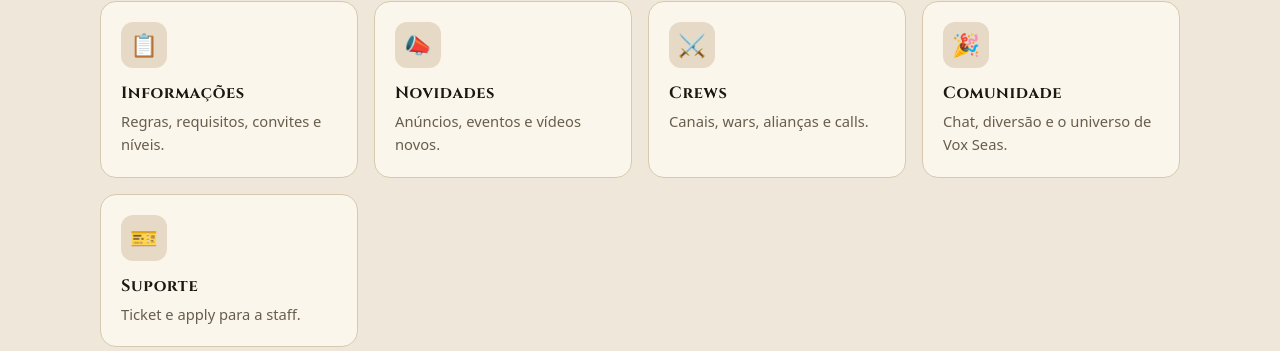
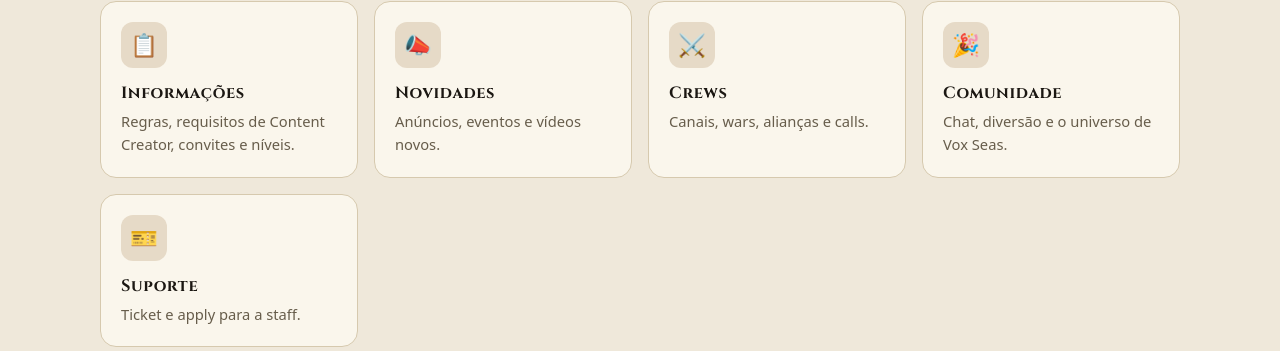
Before and after one commit to K4N3K154/Kyzen-Sa, a Flask app: page / in a window 1280 px wide. Shown: the part 2046-2397 px from the top of the page. Run offline with Flask 3, Linux system fonts and the light colour scheme; data that the repository does not hold is empty.

Commit message:
pagina content creator
Co-Authored-By: Claude Opus 5.5 <noreply@anthropic.com>

```diff
--- a/templates/index.html
+++ b/templates/index.html
@@ -119,7 +119,7 @@ a.card{display:block}.panel.dt{max-width:760px;margin:0 auto;padding:28px}.dt p{
  <section class="blk"><div class="wrap">
   <h2 class="ttl">Explore o servidor</h2><p class="sub">Conheça as áreas do Discord.</p>
   <div class="grid" style="margin-bottom:38px">
-   <a class="card" href="#informacoes"><div class="ic">📋</div><h3>Informações</h3><p>Regras, requisitos, convites e níveis.</p></a>
+   <a class="card" href="#informacoes"><div class="ic">📋</div><h3>Informações</h3><p>Regras, requisitos de Content Creator, convites e níveis.</p></a>
    <a class="card" href="#novidades"><div class="ic">📣</div><h3>Novidades</h3><p>Anúncios, eventos e vídeos novos.</p></a>
    <a class="card" href="#crews"><div class="ic">⚔️</div><h3>Crews</h3><p>Canais, wars, alianças e calls.</p></a>
    <a class="card" href="#comunidade"><div class="ic">🎉</div><h3>Comunidade</h3><p>Chat, diversão e o universo de Vox Seas.</p></a>
@@ -149,7 +149,7 @@ a.card{display:block}.panel.dt{max-width:760px;margin:0 auto;padding:28px}.dt p{
   <div class="gal"><div class="shot s1" role="img" aria-label="Membros da crew reunidos"><span>A tripulação reunida</span></div><div class="shot s2" role="img" aria-label="Frota de navios ao anoitecer"><span>Frota ao anoitecer</span></div></div>
  </div></section></section>
 
-<section class="view" id="v-suporte" hidden><div class="ph"><div class="wrap"><i class="jp">助</i><h1>Suporte</h1><p>Ajuda e recrutamento da staff.</p></div></div>
+<section class="view" id="v-suporte" hidden><div class="ph"><div class="wrap"><i class="jp">助</i><h1>Suporte</h1><p>Ajuda, recrutamento da staff e Content Creator.</p></div></div>
  <section class="blk"><div class="wrap"><div class="grid" data-cards="sup"></div>
   <div class="ip"><div><small style="color:var(--muted)">Convite do Discord</small><br><code>discord.gg/DNZrYHRXU5</code></div><a class="btn" href="https://discord.gg/DNZrYHRXU5" target="_blank" rel="noopener">Entrar no Discord</a></div>
   <div class="ip"><div><small style="color:var(--muted)">IP do servidor</small><br><code>em breve</code></div></div>
@@ -168,14 +168,14 @@ const DL="https://discord.gg/DNZrYHRXU5";
 const DATA={news:[],crews:[]};
 const C={
 why:[["⚔️","Crews organizadas","Canais próprios para anúncios, chat, builds e calls da sua tripulação."],["💥","Wars e resultados","Declare guerras e acompanhe cada resultado."],["💙","Alianças e rivalidades","Registre aliados e inimigos da sua crew."],["⭐","Sistema de níveis","Converse, suba de nível e acompanhe seu progresso."],["🎫","Suporte por ticket","Fale com a staff sempre que precisar."],["🎉","Diversão","Gartic, mudae, rinha de galo e mais."]],
-info:[["📜","Regras","Leia antes de participar para manter o servidor saudável.","# regras"],["📝","Requisitos","Confira os requisitos no canal.","# req-cc"],["💌","Convites","Convide amigos para a tripulação.","# invites"],["⭐","Níveis","Ganhe XP conversando e desbloqueie vantagens.","# leveis-embed"],["🔔","Level up","Avisa quando alguém sobe de nível.","# level-up"]],
+info:[["📜","Regras","Leia antes de participar para manter o servidor saudável.","# regras"],["🎥","Requisitos","Requisitos para ser Content Creator da Kyzen SA.","# req-cc"],["💌","Convites","Convide amigos para a tripulação.","# invites"],["⭐","Níveis","Ganhe XP conversando e desbloqueie vantagens.","# leveis-embed"],["🔔","Level up","Avisa quando alguém sobe de nível.","# level-up"]],
 news:[["🚨","Anúncios","Avisos e novidades oficiais do servidor.","# anúncios"],["📢","Sub-anúncios","Atualizações e avisos complementares.","# sub-anúncios"],["📍","Eventos","Fique por dentro dos eventos do servidor.","# eventos"],["🔔","Vídeos novos","Vídeos novos da comunidade.","# vídeos-novos"]],
 crews:[["📌","Anúncios da Crew","Avisos e novidades importantes das crews.","# anúncios-crew"],["⚜️","Chat da Crew","Converse com sua tripulação a qualquer hora.","# crew · # chat-crew"],["🏆","Títulos","Conquistas e reconhecimento das crews.","# títulos"],["⛏️","Builds e posts","Compartilhe builds e divulgue sua crew.","# builds-crew · # crew-post"],["🎙️","Calls da Crew","Chamadas de voz para jogar e planejar estratégias.","Call Crew 1 · Call Crew 2"]],
 wars:[["💥","Wars","Declare guerras e acompanhe as batalhas.","# wars"],["📋","Resultados","O placar de cada war.","# wars-results"],["💙","Aliados","Crews parceiras que navegam juntas.","# aliados"],["🏴‍☠️","Inimigos","Lista de rivais para ficar de olho.","# inimigos"]],
 chat:[["💬","Chat geral","Converse com toda a comunidade.","# chat-geral"],["📷","Mídias","Compartilhe prints, vídeos e clipes.","# mídias"],["🤖","Comandos","Use os comandos dos bots sem poluir o chat.","# comandos"],["💡","Sugestões","Dê sugestões aos owners para melhorar o servidor.","# sugestões"]],
 fun:[["🎨","Gartic","Desenhe e adivinhe com a galera.","# gartic"],["🃏","Mudae","Colecione e troque personagens.","# mudae"],["🐓","Rinha de Galo","Teste a sorte do seu galo.","# rinha-de-galo"],["🐔","Akatsuki dos Galos","Mais diversão com a galera.","# akatsuki-dos-galos"]],
 jogo:[["⚓","Piratas ou Marines","Escolha seu lado e siga a jornada por quests e batalhas."],["🍎","Vox Fruits","Frutas com habilidades em cinco raridades: comum, rara, épica, lendária e mítica."],["⚔️","Espadas, armas e estilos","Espadas, armas de fogo, luta corpo a corpo ou frutas."],["⛵","Navios e Sea Beasts","Cruze o oceano e enfrente chefes de raid no mar."],["👁️","Haki e mobilidade","Geppo e Haki ajudam na exploração e no combate."],["🗺️","Ilhas e chefes","Novas ilhas se abrem conforme você avança."]],
-sup:[["🎫","Abrir ticket","Dúvidas, denúncias e parcerias com a staff.","# abrir-ticket"],["📝","Apply","Candidate-se para uma crew ou para a staff.","# kyzen-apply"]]};
+sup:[["🎫","Abrir ticket","Dúvidas, denúncias e parcerias com a staff.","# abrir-ticket"],["📝","Apply","Candidate-se para uma crew ou para a staff.","# kyzen-apply"],["🎥","Content Creator","Veja os requisitos para ser criador de conteúdo da Kyzen SA.","# req-cc","requisitos"]]};
 const E={news:"As novidades aparecerão aqui.",crews:"As crews do servidor aparecerão aqui."};
 const x=s=>String(s??"").replace(/[&<>"]/g,m=>({"&":"&amp;","<":"&lt;",">":"&gt;",'"':"&quot;"}[m]));
 const T={
@@ -184,7 +184,7 @@ const T={
 const CH={/* link de cada canal: slug:"https://discord.com/channels/ID_SERVIDOR/ID_CANAL" */};
 const D={};[
 ["regras","informacoes","Regras","# regras","As regras oficiais valem para todas as áreas do servidor e devem ser seguidas em todo momento. O descumprimento pode resultar em advertência, mute ou banimento permanente, dependendo da gravidade. Elas existem para manter uma comunidade saudável, respeitosa e divertida para jogadores de diversos jogos do Roblox.",["Não viole os termos de serviço do Roblox nem os do Discord","Dúvidas sobre as regras: abra um ticket"],[["Sistema de punições",[["Verbal Warning","Aviso verbal, sem punição"],["1 Warn","Mute de 15 minutos"],["2 Warn","Mute de 1 hora"],["3 Warn","Mute de 1 dia"],["4 Warn","Mute de 3 dias"],["5 Warn","Ban"]]],["Cadeia de comando",[["Owner"],["Co-Owner"],["Dev"],["Head Admin"],["Adm"],["Mod"],["Senior Staff"],["Staff"],["Junior Staff"],["Helper"]]]]],
-["requisitos","informacoes","Requisitos","# req-cc","Canal com os requisitos exigidos para esse processo do servidor.",["Confira a lista completa no canal","Atenda a todos os requisitos antes de pedir","Dúvidas: fale com a staff pelo ticket"]],
+["requisitos","informacoes","Requisitos para Content Creator","# req-cc","Requisitos para se tornar Content Creator da Kyzen SA.",["Confira a lista completa no canal","Atenda a todos os requisitos antes de pedir","Dúvidas: fale com a staff pelo ticket"]],
 ["convites","informacoes","Convites","# invites","Área dedicada a convites, para trazer amigos para a Kyzen SA.",["Convide quem curte Vox Seas","Respeite as regras ao convidar"]],
 ["niveis","informacoes","Níveis","# leveis-embed","Você ganha XP ao interagir na comunidade e evolui de nível conversando nos canais de conversa. Cada nível dá um cargo e libera uma vantagem no servidor.",["O XP vem de interagir nos canais de conversa","Alguns cargos dão multiplicador de XP (1.5x e 2.0x)","A tabela completa fica em # leveis-embed"],[["Níveis por XP",[["Civil","1.000 XP","Usar reações externas"],["Recruta","5.000 XP","Inserir imagens GIF"],["Marinheiro","10.000 XP","Carregar arquivos"],["Pirata","15.000 XP","Multiplicador 1.5x"],["Oficial","20.000 XP","Cores exclusivas"],["Capitão","25.000 XP","Inserir links externos"],["Vice-Almirante","30.000 XP","Gerar tópico público"],["Supernova","40.000 XP","Multiplicador 2.0x"],["Almirante","50.000 XP","Cores exclusivas"],["Yonkou","60.000 XP","Enviar áudios"],["Monarca","75.000 XP","Criar enquetes"]]]]],
 ["level-up","informacoes","Level up","# level-up","Chat que avisa quando alguém sobe de nível no servidor.",["Acompanhe quem está evoluindo","Converse nos canais para subir de nível também"]],
@@ -214,7 +214,7 @@ const D={};[
 ].forEach(r=>D[r[0]]={sec:r[1],t:r[2],ch:r[3],d:r[4],p:r[5],tb:r[6]||[]});
 const slug=s=>s.normalize("NFD").replace(/[\u0300-\u036f]/g,"").toLowerCase().replace(/[^a-z0-9]+/g,"-").replace(/^-|-$/g,"");
 const $=i=>document.getElementById(i);
-document.querySelectorAll("[data-cards]").forEach(g=>g.innerHTML=C[g.dataset.cards].map(c=>{const s=slug(c[1]),b=`<div class="ic">${c[0]}</div><h3>${c[1]}</h3><p>${c[2]}</p>${c[3]?`<span class="chan">${c[3]}</span>`:""}`;return D[s]?`<a class="card" href="#canal-${s}">${b}<span class="more">Saiba mais →</span></a>`:`<div class="card">${b}</div>`}).join(""));
+document.querySelectorAll("[data-cards]").forEach(g=>g.innerHTML=C[g.dataset.cards].map(c=>{const s=c[4]||slug(c[1]),b=`<div class="ic">${c[0]}</div><h3>${c[1]}</h3><p>${c[2]}</p>${c[3]?`<span class="chan">${c[3]}</span>`:""}`;return D[s]?`<a class="card" href="#canal-${s}">${b}<span class="more">Saiba mais →</span></a>`:`<div class="card">${b}</div>`}).join(""));
 function detail(s,m){const N={informacoes:"Informações",novidades:"Novidades",crews:"Crews",comunidade:"Comunidade",suporte:"Suporte"},J={informacoes:"案内",novidades:"知らせ",crews:"仲間",comunidade:"祭",suporte:"助"},u=CH[s];
  $("cj").textContent=J[m.sec];$("ct").textContent=m.t;$("cs").textContent=m.ch;
  $("cb").innerHTML=`<p>${x(m.d)}</p><h3>Como funciona</h3><ul>${m.p.map(i=>`<li>${x(i)}</li>`).join("")}</ul>${m.tb.map(t=>`<h3>${x(t[0])}</h3><div class="tw"><table class="tb">${t[1].map(r=>`<tr>${r.map((c,i)=>i?`<td>${x(c)}</td>`:`<th>${x(c)}</th>`).join("")}</tr>`).join("")}</table></div>`).join("")}<p class="note">Os detalhes completos ficam no canal do Discord.${u?" Você precisa já estar no servidor para abrir o canal.":""}</p><div class="acts"><a class="btn" href="${x(u||DL)}" target="_blank" rel="noopener">${u?"Abrir canal no Discord":"Entrar no Discord"}</a><a class="btn alt" href="#${m.sec}">Voltar para ${N[m.sec]}</a></div>`;
```
